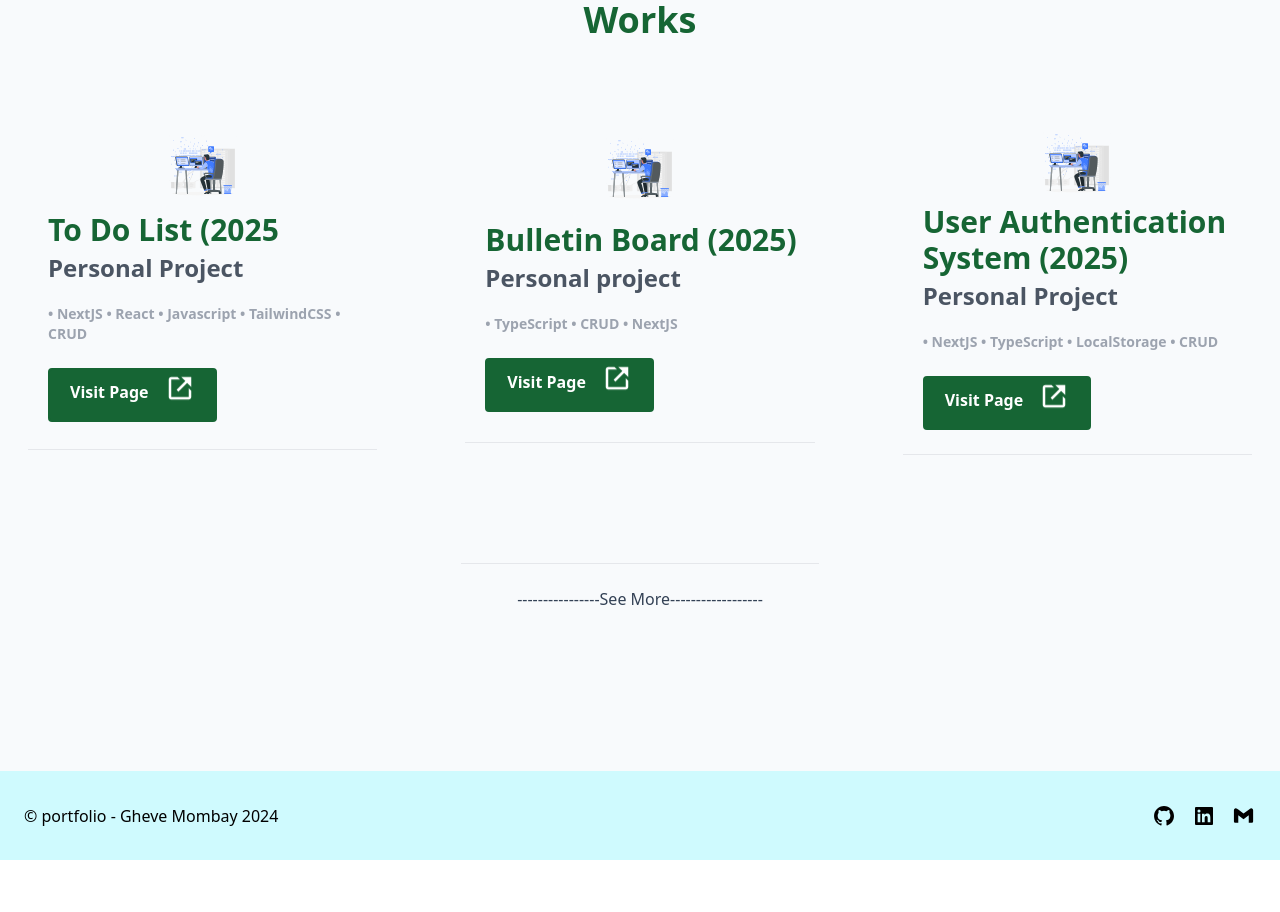
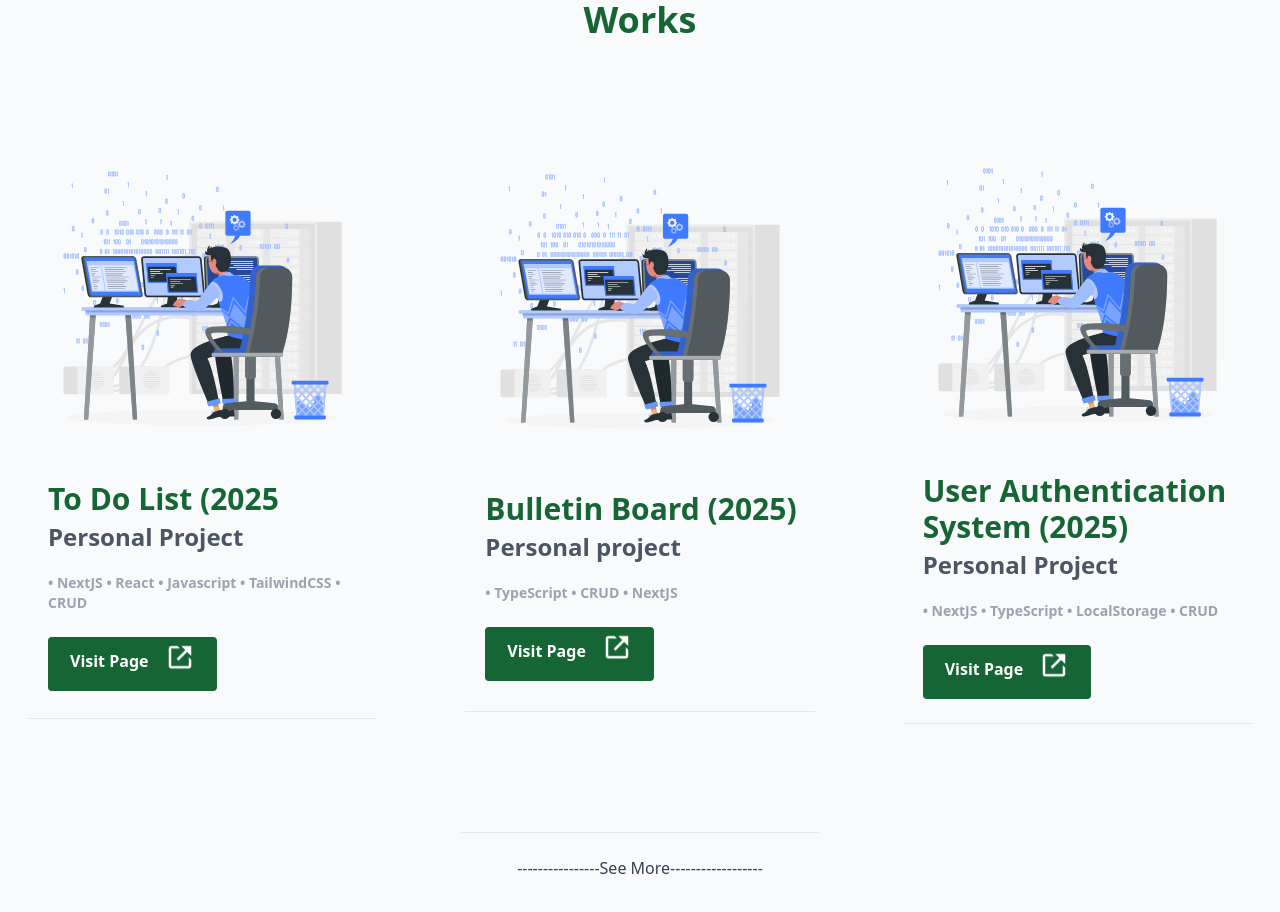
Before and after one commit to mgheve97/gheve.mombay97, a Next.js app: page / in a window 1280 px wide. Shown: the part 2600-3512 px from the top of the page. Before the commit the page ends 3460 px from the top, so only its background shows below. Built offline with nearby package versions, Linux system fonts and the light colour scheme.

Commit message:
Updated the size of image and added a new project

```diff
--- a/src/app/data/projects.json
+++ b/src/app/data/projects.json
@@ -88,6 +88,15 @@
         "technologies": ["Java", "Android Studio", "DBMS"],
         "url": "https://github.com/mgheve97/FishCam",
         "linktype": "github"
+    },
+    {
+        "id": 11,
+        "imageSrc":"/man-coding.svg",
+        "name": "Portfolio - Gheve Mombay (2024)",
+        "type": "Portfolio Page 💜 - Updated 2025",
+        "technologies": ["NextJS", "React", "TailwindCSS"],
+        "url": "https://gheve-mombay97.vercel.app/",
+        "linktype": "vercel"
     }
 
 ]
--- a/src/app/items/projects.js
+++ b/src/app/items/projects.js
@@ -18,8 +18,9 @@ const Projects = ({seeMore}) => {
                     src={project.imageSrc}
                     alt={project.name}
                     className="rounded"
-                    width={80}
-                    height={80}
+                    width={500}
+                    height={500}
+                    priority={true}
                     />
                 </div>
 
```
